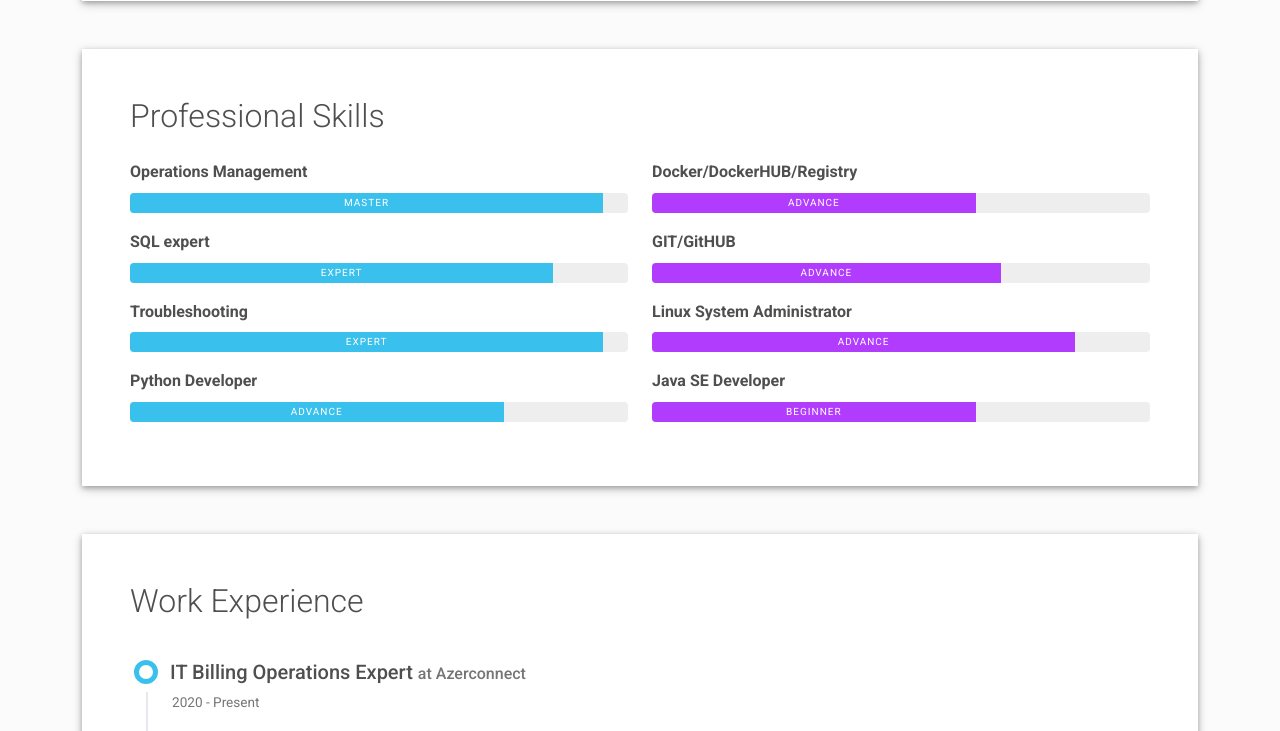
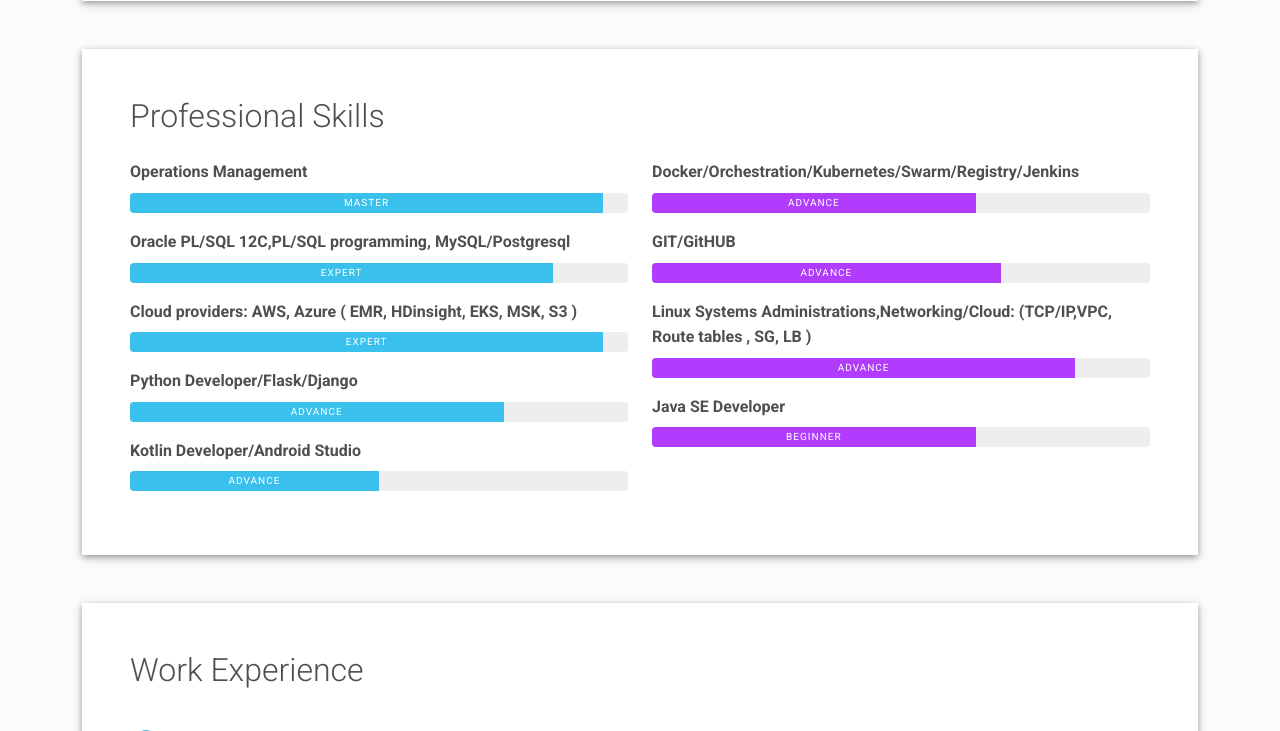
Before and after one commit to tuller01/resume, a Flask app: page / in a window 1280 px wide. Shown: the part 987-1718 px from the top of the page. Run offline with Flask 2, Linux system fonts and the light colour scheme; some libraries are stand-ins or nearby versions.

Commit message:
Add files via upload

```diff
--- a/templates/index.html
+++ b/templates/index.html
@@ -78,7 +78,7 @@
                   </ul>
                 </nav>
               </div>
-              <div class="d-print-none"><a class="btn btn-outline-light btn-lg shadow-sm mt-1 me-3" href="/static/vagif_Ibrahimov.docx" data-aos="fade-right" data-aos-delay="700">Download CV</a><a class="btn btn-info btn-lg shadow-sm mt-1" href="#contact" data-aos="fade-left" data-aos-delay="700">Hire Me</a></div>
+              <div class="d-print-none"><a class="btn btn-outline-light btn-lg shadow-sm mt-1 me-3" href="/static/new_vagif_Ibrahimov.pdf" data-aos="fade-right" data-aos-delay="700">Download CV</a><a class="btn btn-info btn-lg shadow-sm mt-1" href="#contact" data-aos="fade-left" data-aos-delay="700">Hire Me</a></div>
             </div>
           </div>
         </div>
@@ -136,24 +136,29 @@
               <div class="progress-bar bg-info" role="progressbar" data-aos="zoom-in-right" data-aos-delay="100" data-aos-anchor=".skills-section" style="width: 95%;" aria-valuenow="95" aria-valuemin="0" aria-valuemax="100">Master</div>
             </div>
           </div>
-          <div class="mb-3"><span class="fw-bolder">SQL expert</span>
+          <div class="mb-3"><span class="fw-bolder">Oracle PL/SQL 12C,PL/SQL programming, MySQL/Postgresql</span>
             <div class="progress my-2 rounded" style="height: 20px">
               <div class="progress-bar bg-info" role="progressbar" data-aos="zoom-in-right" data-aos-delay="200" data-aos-anchor=".skills-section" style="width: 85%" aria-valuenow="85" aria-valuemin="0" aria-valuemax="100">Expert</div>
             </div>
           </div>
-          <div class="mb-3"><span class="fw-bolder">Troubleshooting</span>
+          <div class="mb-3"><span class="fw-bolder">Cloud providers: AWS, Azure ( EMR, HDinsight, EKS, MSK, S3 )</span>
             <div class="progress my-2 rounded" style="height: 20px">
               <div class="progress-bar bg-info" role="progressbar" data-aos="zoom-in-right" data-aos-delay="300" data-aos-anchor=".skills-section" style="width: 95%" aria-valuenow="95" aria-valuemin="0" aria-valuemax="100">Expert</div>
             </div>
           </div>
-          <div class="mb-3"><span class="fw-bolder">Python Developer</span>
+          <div class="mb-3"><span class="fw-bolder">Python Developer/Flask/Django</span>
             <div class="progress my-2 rounded" style="height: 20px">
               <div class="progress-bar bg-info" role="progressbar" data-aos="zoom-in-right" data-aos-delay="300" data-aos-anchor=".skills-section" style="width: 75%" aria-valuenow="75" aria-valuemin="0" aria-valuemax="100">Advance</div>
             </div>
           </div>
+          <div class="mb-3"><span class="fw-bolder">Kotlin Developer/Android Studio</span>
+            <div class="progress my-2 rounded" style="height: 20px">
+              <div class="progress-bar bg-info" role="progressbar" data-aos="zoom-in-right" data-aos-delay="300" data-aos-anchor=".skills-section" style="width: 50%" aria-valuenow="75" aria-valuemin="0" aria-valuemax="100">Advance</div>
+            </div>
+          </div>
         </div>
         <div class="col-md-6">
-          <div class="mb-3"><span class="fw-bolder">Docker/DockerHUB/Registry</span>
+          <div class="mb-3"><span class="fw-bolder">Docker/Orchestration/Kubernetes/Swarm/Registry/Jenkins</span>
             <div class="progress my-2 rounded" style="height: 20px">
               <div class="progress-bar bg-secondary" role="progressbar" data-aos="zoom-in-right" data-aos-delay="400" data-aos-anchor=".skills-section" style="width: 65%" aria-valuenow="65" aria-valuemin="0" aria-valuemax="100">Advance</div>
             </div>
@@ -163,7 +168,7 @@
               <div class="progress-bar bg-secondary" role="progressbar" data-aos="zoom-in-right" data-aos-delay="400" data-aos-anchor=".skills-section" style="width: 70%" aria-valuenow="70" aria-valuemin="0" aria-valuemax="100">Advance</div>
             </div>
           </div>
-          <div class="mb-3"><span class="fw-bolder">Linux System Administrator</span>
+          <div class="mb-3"><span class="fw-bolder">Linux Systems Administrations,Networking/Cloud: (TCP/IP,VPC, Route tables , SG, LB )</span>
             <div class="progress my-2 rounded" style="height: 20px">
               <div class="progress-bar bg-secondary" role="progressbar" data-aos="zoom-in-right" data-aos-delay="500" data-aos-anchor=".skills-section" style="width: 85%" aria-valuenow="85" aria-valuemin="0" aria-valuemax="100">Advance</div>
             </div>
```
